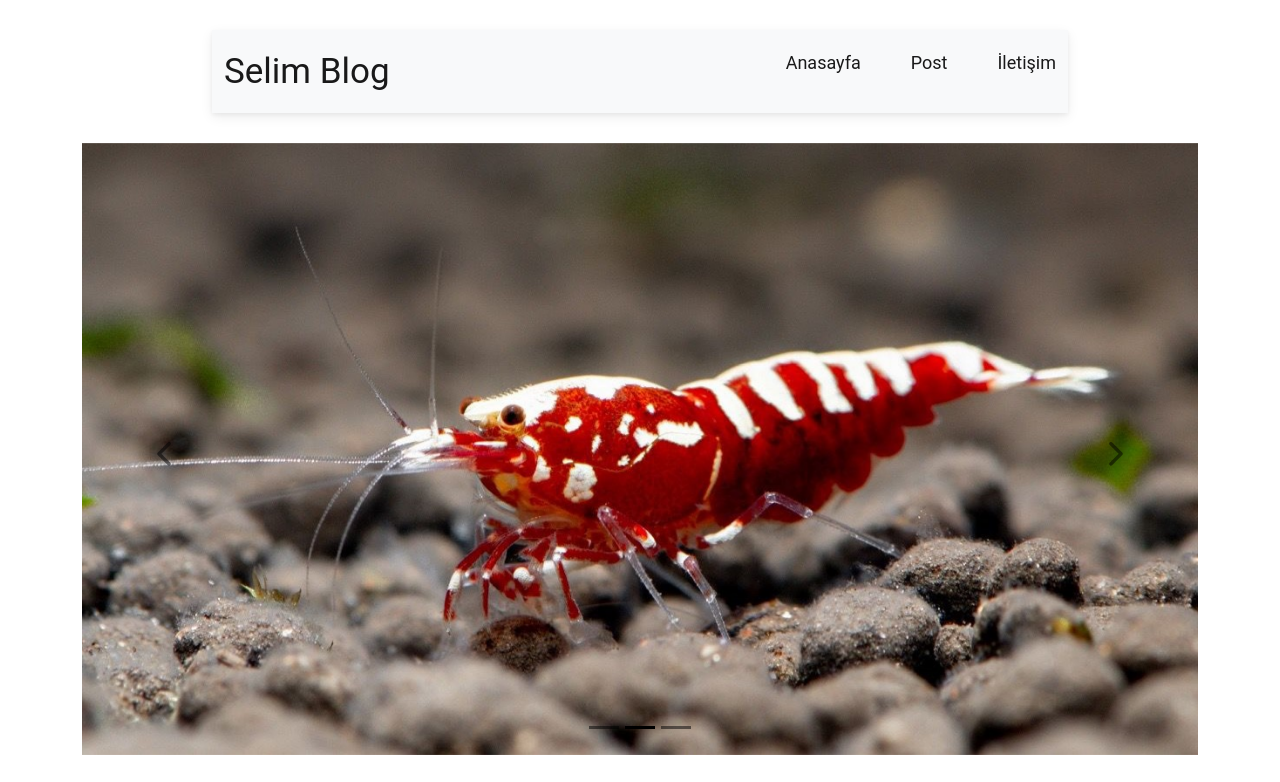
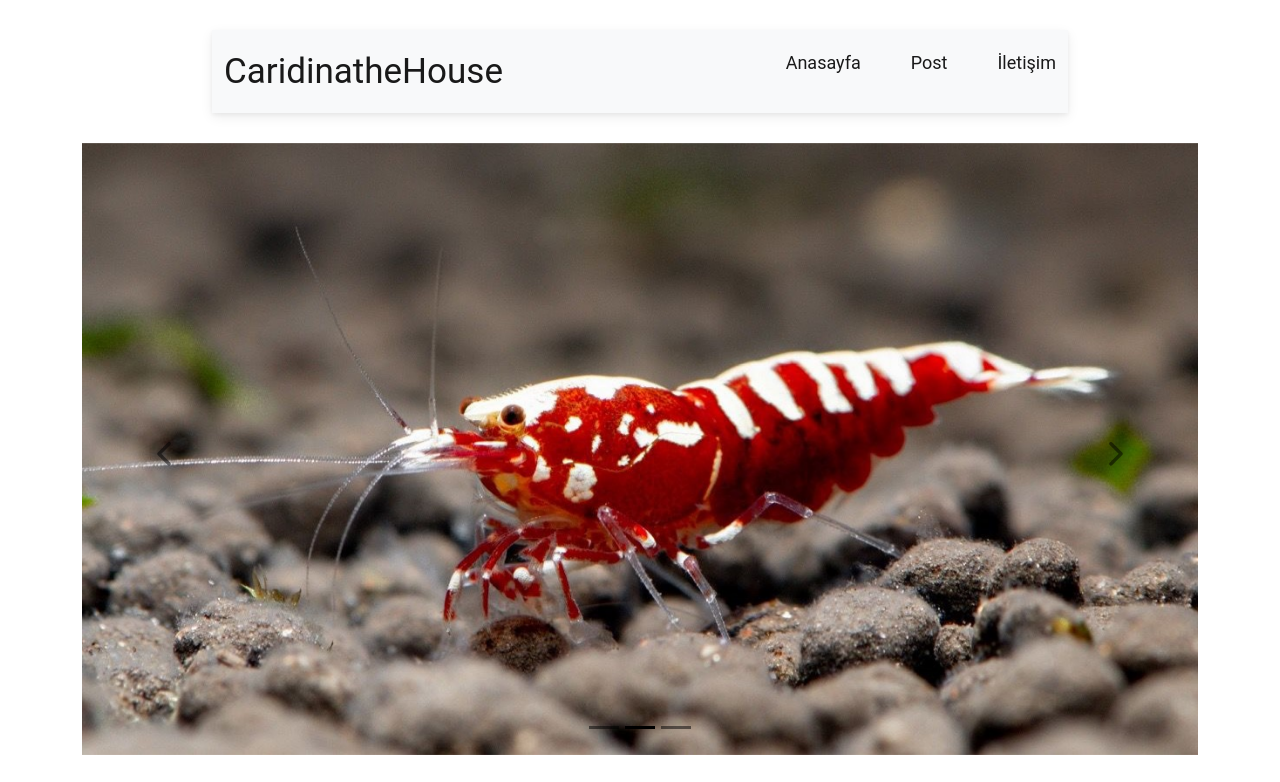
Before and after one commit to kocserhatt/CaridinaTheHouse, a React (Vite) app: page / in a window 1280 px wide. Shown: the top 782 px of the page. Built offline with nearby package versions, Linux system fonts and the light colour scheme.

Commit message:
first commit

```diff
--- a/index.html
+++ b/index.html
@@ -3,7 +3,7 @@
   <head>
     <meta charset="UTF-8" />
     <meta name="viewport" content="width=device-width, initial-scale=1.0" />
-    <title>Selim Blog</title>
+    <title>CaridinatheHouse</title>
   </head>
   <body>
     <div id="root"></div>
--- a/src/component/header.jsx
+++ b/src/component/header.jsx
@@ -15,7 +15,7 @@ export function OffCanvasExample({ name, ...props }) {
     <>
             <Navbar className="bg-body-tertiary">
       <Container>
-        <Navbar.Brand style={{fontSize:"35px"}} href="#home">Selim Blog</Navbar.Brand>
+        <Navbar.Brand style={{fontSize:"35px"}} href="#home">CaridinatheHouse</Navbar.Brand>
         <Navbar.Toggle />
         <Navbar.Collapse className="justify-content-end">
           <Navbar.Text>
@@ -28,7 +28,7 @@ export function OffCanvasExample({ name, ...props }) {
             <img src="/Group.svg" onClick={handleShow} className="me-2 menu"/>
             <Offcanvas placement="end" style={{width:"200px"}}  show={show} onHide={handleClose} {...props} >
                 <Offcanvas.Header  closeButton>
-                    <Offcanvas.Title>Selim Blog</Offcanvas.Title>
+                    <Offcanvas.Title>CaridinatheHouse</Offcanvas.Title>
                 </Offcanvas.Header>
                 <Offcanvas.Body>
                     <ul>
```
